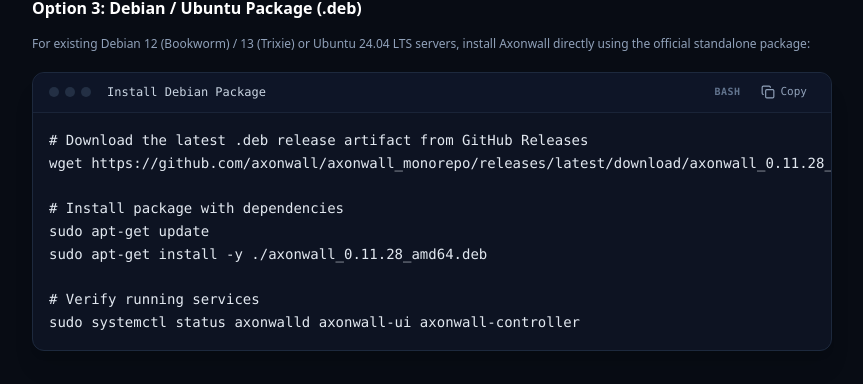
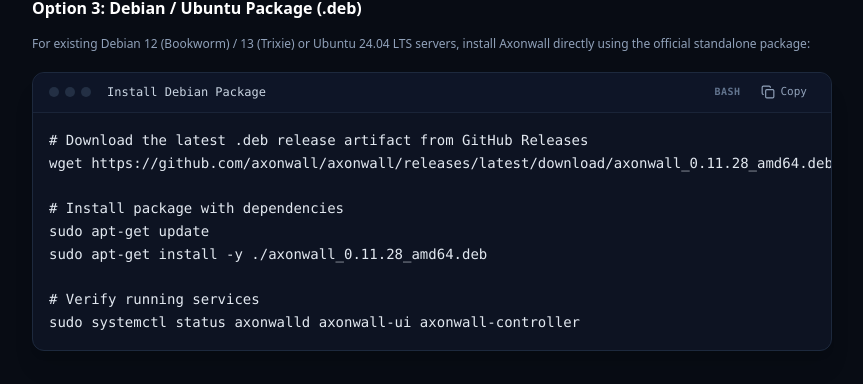
Before and after one commit to axonwall/axonwall.com, a Next.js app: page /docs in a window 1280 px wide. Shown: the part 2434-2818 px from the top of the page, without its empty margins (304-1167 px from the left). Built offline with nearby package versions, Linux system fonts and the light colour scheme.

Commit message:
docs(links): update GitHub URLs from axonwall_monorepo to axonwall

```diff
--- a/src/app/architecture/page.tsx
+++ b/src/app/architecture/page.tsx
@@ -258,7 +258,7 @@
               2-Host HA Setup Guide
             </Link>
             <a
-              href="https://github.com/axonwall/axonwall_monorepo/releases"
+              href="https://github.com/axonwall/axonwall/releases"
               target="_blank"
               rel="noopener noreferrer"
               className="px-6 py-2.5 rounded-xl font-semibold text-xs bg-slate-800 hover:bg-slate-700 text-slate-200 border border-slate-700 transition"
@@ -284,7 +284,7 @@
             <Link href="/" className="hover:text-slate-300 transition">Home</Link>
             <Link href="/docs" className="hover:text-slate-300 transition">Docs</Link>
             <Link href="/architecture" className="hover:text-slate-300 transition">Architecture</Link>
-            <a href="https://github.com/axonwall/axonwall_monorepo" className="hover:text-slate-300 transition">GitHub</a>
+            <a href="https://github.com/axonwall/axonwall" className="hover:text-slate-300 transition">GitHub</a>
           </div>
         </div>
       </footer>
--- a/src/app/docs/layout.tsx
+++ b/src/app/docs/layout.tsx
@@ -49,7 +49,7 @@
             Architecture
           </Link>
           <a
-            href="https://github.com/axonwall/axonwall_monorepo"
+            href="https://github.com/axonwall/axonwall"
             target="_blank"
             rel="noopener noreferrer"
             className="flex items-center gap-1.5 text-slate-400 hover:text-white transition px-3 py-1.5 rounded-lg bg-slate-900 border border-slate-800 hover:border-slate-700"
--- a/src/app/docs/page.tsx
+++ b/src/app/docs/page.tsx
@@ -341,7 +341,7 @@
             title="Install Debian Package"
             language="bash"
             code={`# Download the latest .deb release artifact from GitHub Releases
-wget https://github.com/axonwall/axonwall_monorepo/releases/latest/download/axonwall_0.11.28_amd64.deb
+wget https://github.com/axonwall/axonwall/releases/latest/download/axonwall_0.11.28_amd64.deb
 
 # Install package with dependencies
 sudo apt-get update
--- a/src/app/page.tsx
+++ b/src/app/page.tsx
@@ -90,7 +90,7 @@
               <BookOpen className="w-4 h-4 text-emerald-400" /> Explore Documentation &amp; 2-Host HA Guide
             </Link>
             <a
-              href="https://github.com/axonwall/axonwall_monorepo/releases"
+              href="https://github.com/axonwall/axonwall/releases"
               className="w-full sm:w-auto px-6 py-3.5 rounded-xl text-sm font-semibold bg-slate-900/90 hover:bg-slate-800 text-slate-200 border border-slate-800 transition flex items-center justify-center gap-2"
             >
               <Download className="w-4 h-4 text-emerald-400" /> Download ISO (Free)
@@ -658,7 +658,7 @@
               </ul>
 
               <a
-                href="https://github.com/axonwall/axonwall_monorepo"
+                href="https://github.com/axonwall/axonwall"
                 className="w-full py-3 rounded-lg text-xs font-semibold bg-slate-800 hover:bg-slate-700 text-white transition border border-slate-700 block text-center"
               >
                 Download Community ISO
@@ -807,7 +807,7 @@
             <Link href="/docs/ghost-in-the-ring-rootkits" className="hover:text-slate-300 transition">Ring-0 Hunter</Link>
             <Link href="/docs/post-quantum-rosenpass" className="hover:text-slate-300 transition">Post-Quantum VPN</Link>
             <Link href="/architecture" className="hover:text-slate-300 transition">Architecture</Link>
-            <a href="https://github.com/axonwall/axonwall_monorepo" className="hover:text-slate-300 transition">GitHub</a>
+            <a href="https://github.com/axonwall/axonwall" className="hover:text-slate-300 transition">GitHub</a>
             <a href="#appliances" className="hover:text-slate-300 transition">Appliances</a>
             <a href="#pricing" className="hover:text-slate-300 transition">Pricing</a>
           </div>
--- a/src/components/CostSavingsCalculator.tsx
+++ b/src/components/CostSavingsCalculator.tsx
@@ -276,7 +276,7 @@
             </div>
           </div>
           <a
-            href="https://github.com/axonwall/axonwall_monorepo/releases"
+            href="https://github.com/axonwall/axonwall/releases"
             className="inline-flex items-center gap-1.5 px-4 py-2 rounded-lg bg-emerald-600 hover:bg-emerald-500 text-white font-semibold transition shrink-0"
           >
             Start Saving Today <ArrowRight className="w-3.5 h-3.5" />
--- a/src/components/Navbar.tsx
+++ b/src/components/Navbar.tsx
@@ -157,14 +157,14 @@
   {
     title: 'Download ISO',
     desc: 'Free community installation media for x86_64 servers and mini-PCs',
-    href: 'https://github.com/axonwall/axonwall_monorepo/releases',
+    href: 'https://github.com/axonwall/axonwall/releases',
     icon: Download,
     external: true,
   },
   {
-    title: 'GitHub Monorepo',
+    title: 'GitHub Repository',
     desc: 'Open-source source code, issues, PRs, and community roadmap',
-    href: 'https://github.com/axonwall/axonwall_monorepo',
+    href: 'https://github.com/axonwall/axonwall',
     icon: ExternalLink,
     external: true,
   },
```
